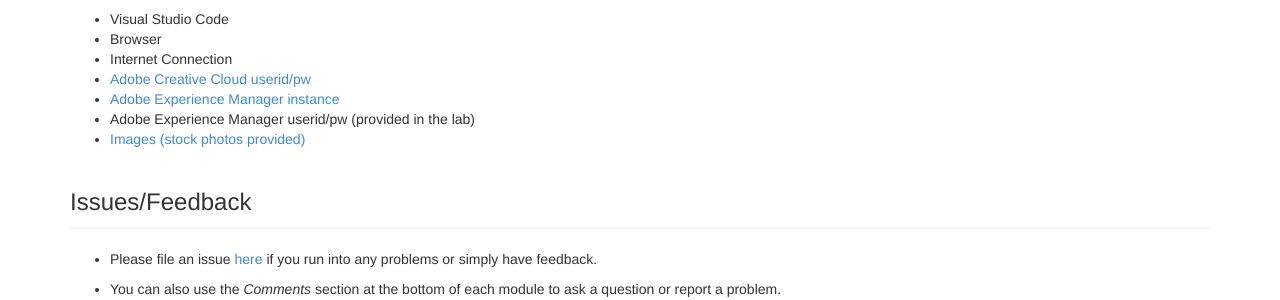
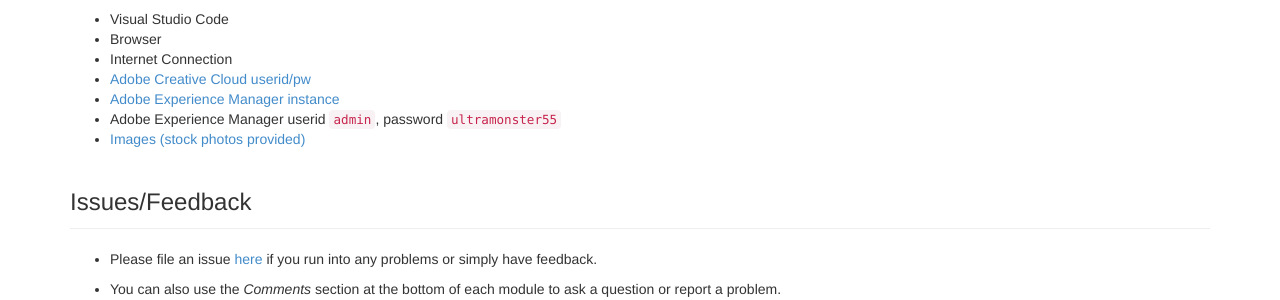
Before and after one commit to adobe/adobe-sensei-ai-functions, a Jekyll site: the page built from index.md, in a window 1280 px wide. Shown: the part 940-1240 px from the top of the page. Built offline with Jekyll 4.4.1, drawn with Linux system fonts in a browser that asks for light colours; comment, search, counter and statistics services are not loaded.

Commit message:
Update index.md

```diff
--- a/index.md
+++ b/index.md
@@ -25,7 +25,7 @@
 - Internet Connection
 - [Adobe Creative Cloud userid/pw](https://apiplatform.github.io/summit-lab-741-accounts/01.html)
 - [Adobe Experience Manager instance](http://sensei-lab.adobeatadobe.com:4502/assets.html/content/dam)
-- Adobe Experience Manager userid/pw (provided in the lab)
+- Adobe Experience Manager userid `admin`, password `ultramonster55`
 - [Images (stock photos provided)](https://adobe.ly/2FYbFgR)
 
 ## Issues/Feedback
```
